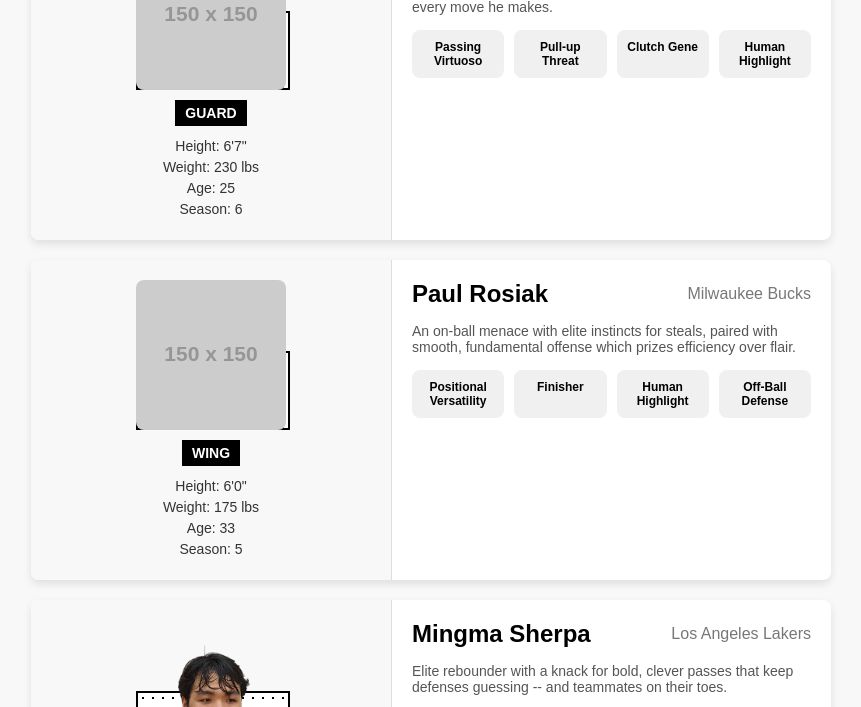
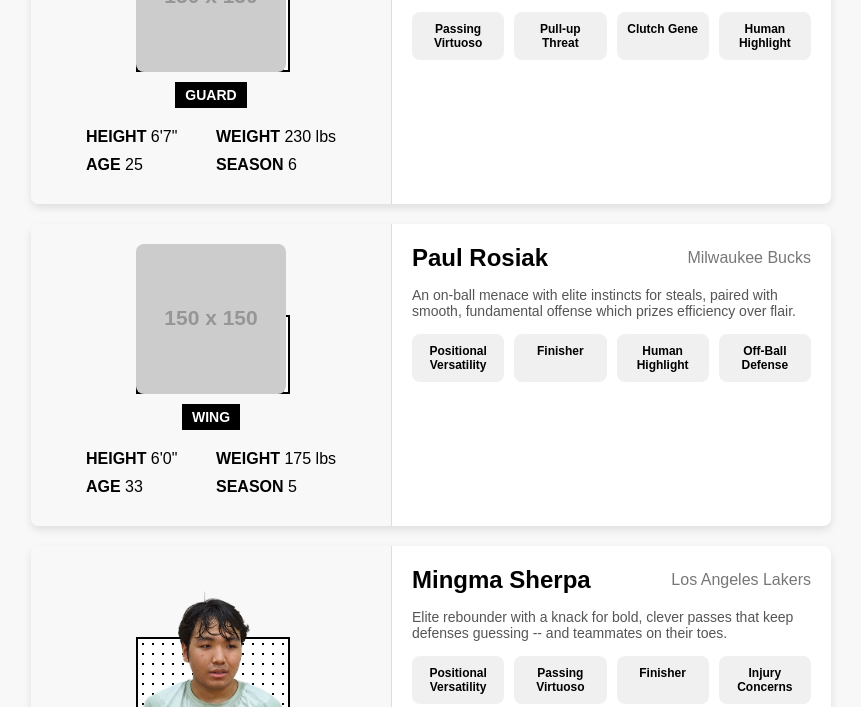
Before and after one commit to shallinan1/BasketballViz, a plain HTML site: page index.html in a window 1280 px wide. Shown: the part 460-1167 px from the top of the page, without its empty margins (209-1070 px from the left). Drawn offline with Linux system fonts and the light colour scheme; placeholder pictures from the web are drawn by us.

Commit message:
Update format

```diff
--- a/index.html
+++ b/index.html
@@ -89,15 +89,28 @@
 }
 
 .player-stats {
-    font-size: 14px;
-    color: #333;
+    display: grid;
+    grid-template-columns: 1fr 1fr; /* Two flexible columns */
+    gap: 10px; /* Add space between rows */
+    font-size: 16px;
+    color: black;
+    padding: 10px;
     margin-top: 10px;
-    line-height: 1.5;
-    text-align: center;
-    position: relative;
-    z-index: 2;
 }
 
+.player-stat {
+    text-align: left; /* Align all text to the left */
+}
+
+.player-stat span.title {
+    font-weight: bold; /* Bold for titles */
+    text-transform: uppercase; /* Titles in uppercase */
+}
+
+.player-stat span.value {
+    font-weight: normal; /* Normal weight for values */
+    text-transform: none; /* Values in normal case */
+}
 .player-content {
     flex: 1;
     padding: 20px;
@@ -214,12 +227,12 @@
                         <img src="${player.image}" alt="${player.name}">
                     </div>
                     <div class="player-position">${player.position}</div>
-                    <div class="player-stats">
-                        Height: ${player.height} <br>
-                        Weight: ${player.weight} <br>
-                        Age: ${player.age} <br>
-                        Season: ${player.season}
-                    </div>
+                <div class="player-stats">
+                    <div class="player-stat"><span class="title">HEIGHT</span> <span class="value">${player.height}</span></div>
+                    <div class="player-stat"><span class="title">WEIGHT</span> <span class="value">${player.weight}</span></div>
+                    <div class="player-stat"><span class="title">AGE</span> <span class="value">${player.age}</span></div>
+                    <div class="player-stat"><span class="title">SEASON</span> <span class="value">${player.season}</span></div>
+                </div>
                 </div>
                 <div class="player-content">
                     <div class="player-header">
```
